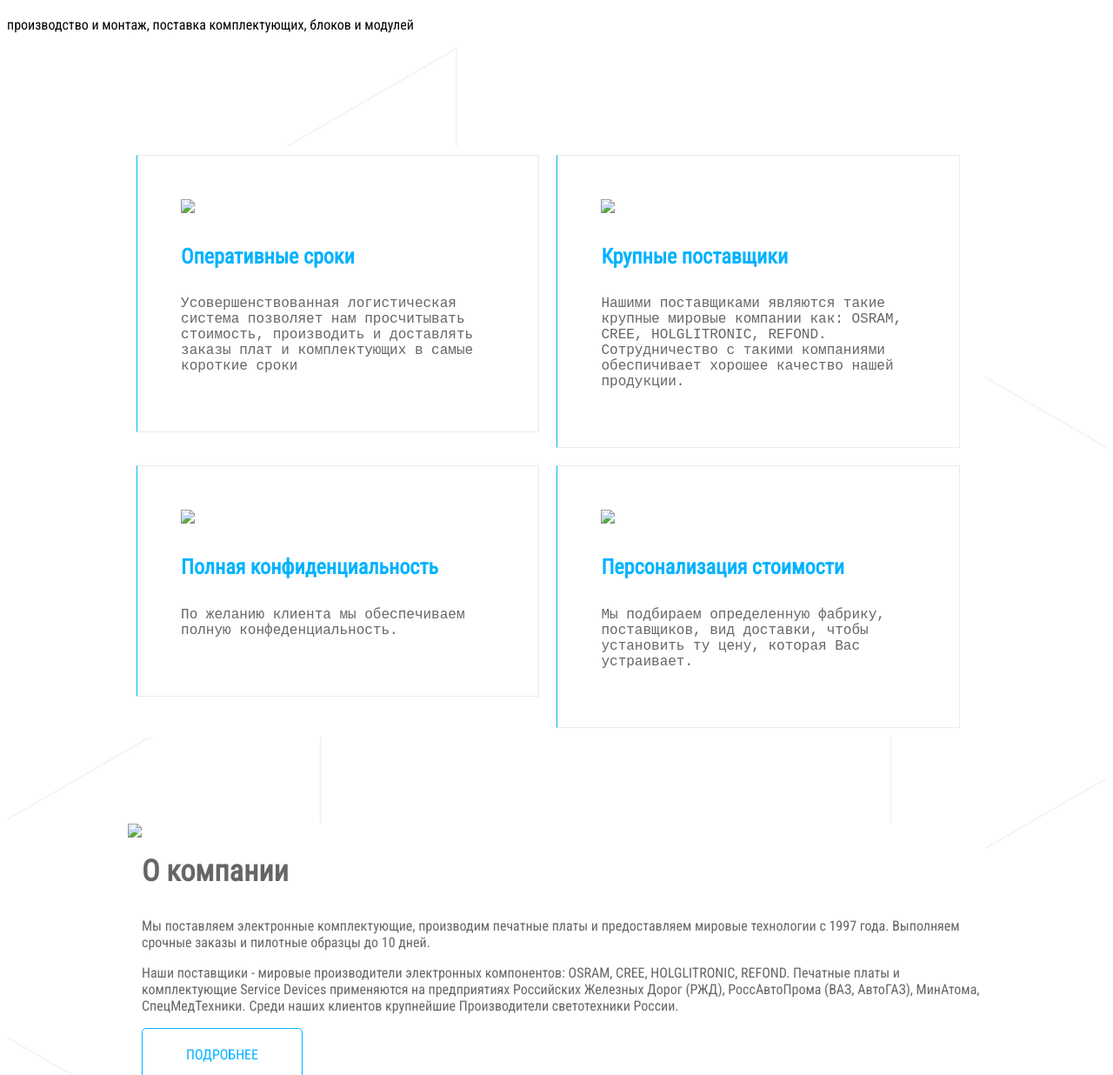
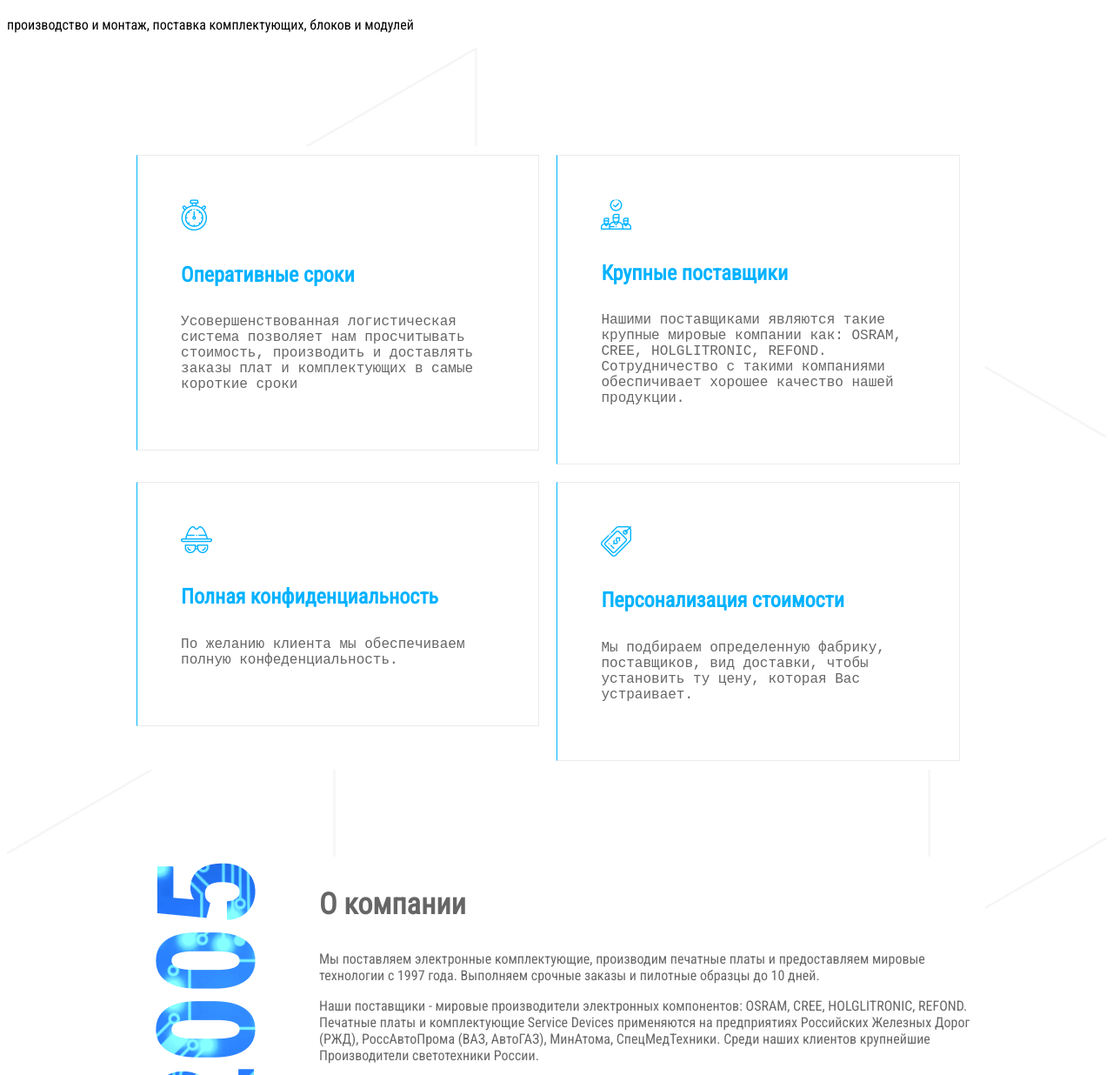
Before and after one commit to KamillaManakova/KamillaManakova, a plain HTML site: page index.html in a window 1280 px wide. Shown: the part 62-1298 px from the top of the page at 87% size. Drawn offline with Linux system fonts and the light colour scheme; files whose address does not match are found by name; a web font is replaced by a local one.

Commit message:
Update index.html

```diff
--- a/index.html
+++ b/index.html
@@ -25,30 +25,30 @@
 		<div class = "advantages">
 			<div class = "container">
 				<div class = "item">
-					<img src ='images/stopwatch.png'>
+					<img src ='stopwatch.png'>
 					<h4>Оперативные сроки</h4>
 					<p>Усовершенствованная логистическая система позволяет нам просчитывать стоимость, производить и доставлять заказы плат
 					и комплектующих в самые короткие сроки</p>
 				</div>
 				<div class = "item">
-					<img src ='images/hired.png'>
+					<img src ='hired.png'>
 					<h4>Крупные поставщики</h4>
 					<p>Нашими поставщиками являются такие крупные мировые компании как: OSRAM, CREE, HOLGLITRONIC, REFOND. Сотрудничество
 					с такими компаниями обеспичивает хорошее качество нашей продукции.</p>
 				</div>
 				<div class = "item">
-					<img src ='images/detective.png'>
+					<img src ='detective.png'>
 					<h4>Полная конфиденциальность</h4>
 					<p>По желанию клиента  мы обеспечиваем полную конфеденциальность.</p>
 				</div>
 				<div class = "item">
-					<img src ='images/tag.png'>
+					<img src ='tag.png'>
 					<h4>Персонализация стоимости</h4>
 					<p>Мы  подбираем определенную фабрику, поставщиков, вид доставки, чтобы установить ту цену, которая Вас устраивает.</p>
 				</div>
 			</div>
 				<div class = "container_about">
-					<img src ='images/2005.png' class ="item">
+					<img src ='2005.png' class ="item">
 					<article class = "item">
 						<h3>О компании</h3>
 						<p>Мы поставляем электронные комплектующие, производим печатные платы и предоставляем мировые технологии с 1997 года.
```
